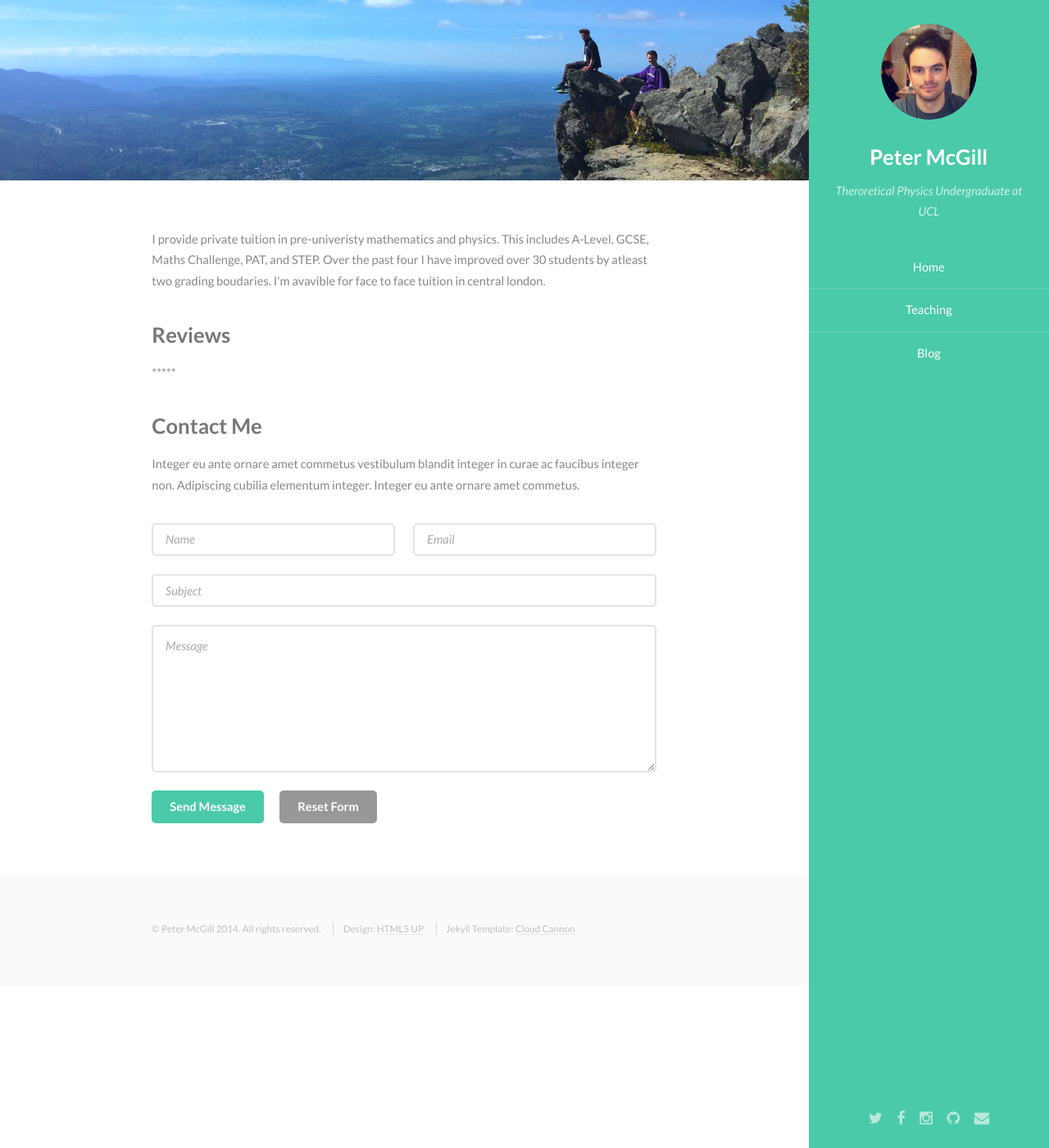
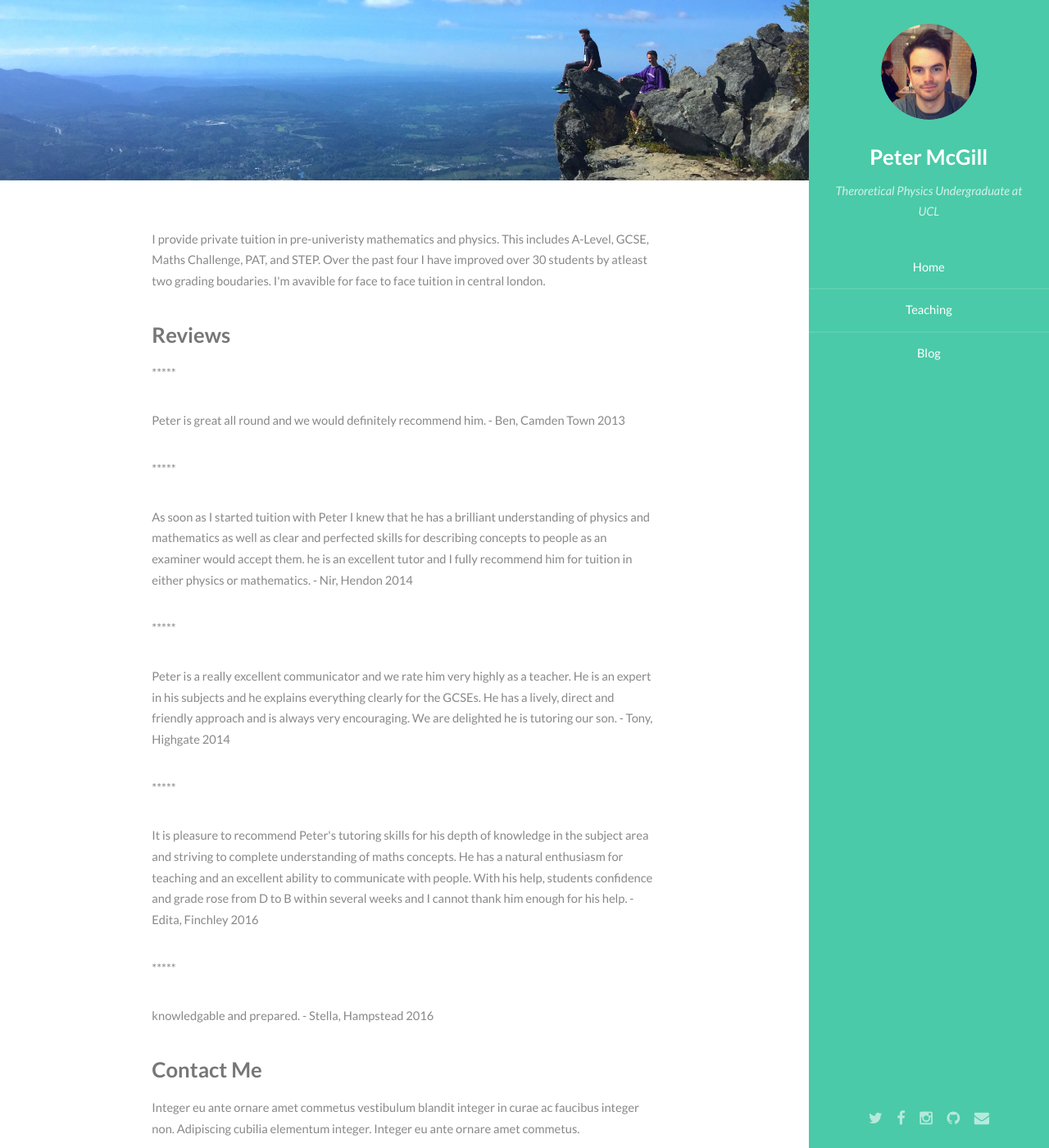
Before and after one commit to astrophpeter/website, a Jekyll site: the page built from contact/index.html, in a window 1280 px wide and 1400 px high. Shown: the whole window at 82% size. Built offline with Jekyll 4.4.1, drawn with Linux system fonts in a browser that asks for light colours.

Commit message:
Update index.html

```diff
--- a/contact/index.html
+++ b/contact/index.html
@@ -14,8 +14,27 @@ layout: default
         <h3> Reviews </h3>
 
         <p> ***** </p>
+        <p> Peter is great all round and we would definitely recommend him. - Ben, Camden Town 2013 </p>
 
+        <p> ***** </p>
+        <p> As soon as I started tuition with Peter I knew that he has a brilliant understanding of physics
+        and mathematics as well as clear and perfected skills for describing concepts to people as an examiner
+        would accept them. he is an excellent tutor and I fully recommend him for tuition in either physics
+        or mathematics. - Nir, Hendon 2014 </p>
 
+        <p> ***** </p>
+        <p> Peter is a really excellent communicator and we rate him very highly as a teacher. He is an expert in
+        his subjects and he explains everything clearly for the GCSEs. He has a lively, direct and friendly approach
+        and is always very encouraging. We are delighted he is tutoring our son. - Tony, Highgate 2014 </p>
+
+        <p> ***** </p>
+        <p> It is pleasure to recommend Peter's tutoring skills for his depth of knowledge in the subject area and
+        striving to complete understanding of maths concepts. He has a natural enthusiasm for teaching and an
+        excellent ability to communicate with people. With his help, students confidence and grade rose from D
+        to B within several weeks and I cannot thank him enough for his help. - Edita, Finchley 2016 </p>
+
+        <p> ***** </p>
+        <p> knowledgable and prepared. - Stella, Hampstead 2016 </p>
 
         <h3>Contact Me</h3>
         <p>Integer eu ante ornare amet commetus vestibulum blandit integer in curae ac faucibus integer non. Adipiscing cubilia elementum integer. Integer eu ante ornare amet commetus.</p>
```
